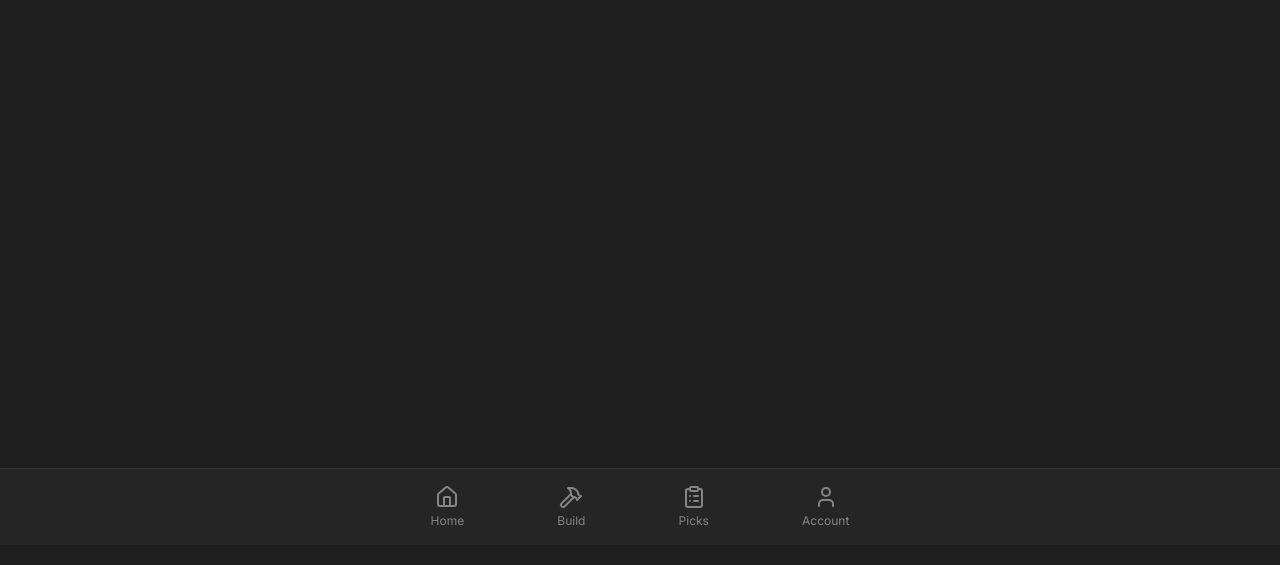
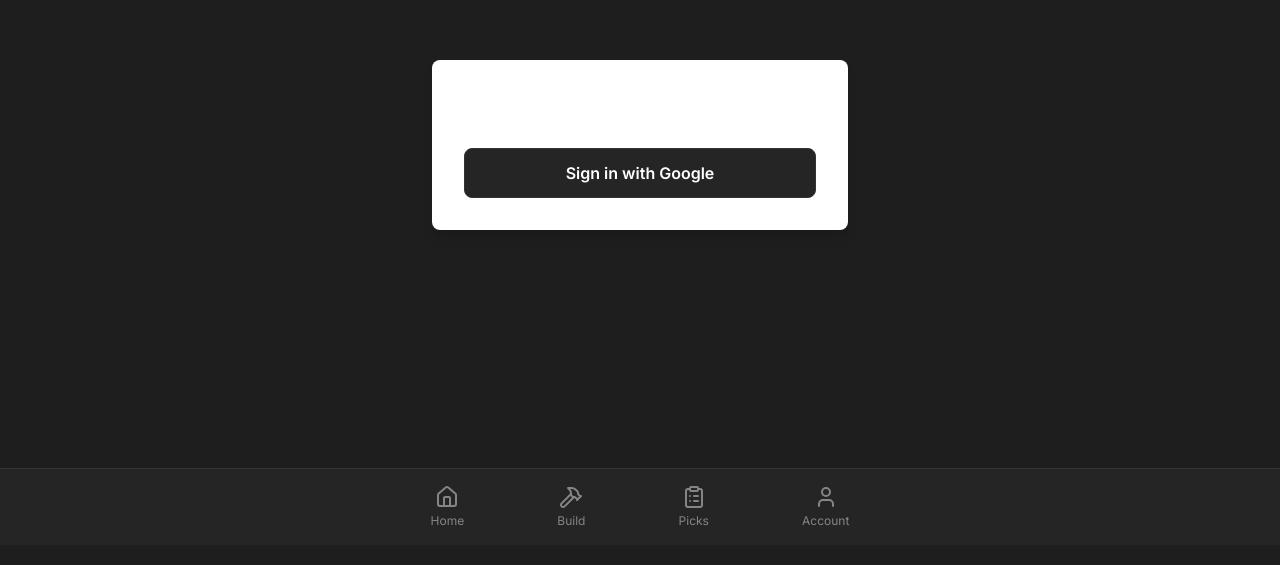
Before and after one commit to Jaylenmm/AresSAE, a Next.js app: page /login in a window 1280 px wide. Shown: the part 255-820 px from the top of the page. Built offline with nearby package versions, Linux system fonts and the light colour scheme; no server answers.

Commit message:
Add component files and force dynamic rendering

```diff
--- /dev/null
+++ b/components/LoginPageContent.tsx
@@ -0,0 +1,42 @@
+'use client'
+
+import { useState } from 'react'
+import { supabase } from '@/lib/supabase'
+import { useRouter, useSearchParams } from 'next/navigation'
+
+export default function LoginPageContent() {
+  const router = useRouter()
+  const searchParams = useSearchParams()
+  const redirect = searchParams.get('redirect') || '/'
+  const [loading, setLoading] = useState(false)
+
+  async function signInWithGoogle() {
+    setLoading(true)
+    const { error } = await supabase.auth.signInWithOAuth({
+      provider: 'google',
+      options: {
+        redirectTo: `${window.location.origin}/auth/callback?redirect=${redirect}`
+      }
+    })
+
+    if (error) {
+      alert('Error signing in')
+      setLoading(false)
+    }
+  }
+
+  return (
+    <main className="max-w-md mx-auto p-4 flex items-center justify-center min-h-screen">
+      <div className="bg-white rounded-lg shadow-lg p-8 w-full">
+        <h1 className="text-2xl font-bold mb-6 text-center">Sign In</h1>
+        <button
+          onClick={signInWithGoogle}
+          disabled={loading}
+          className="w-full bg-blue-600 text-white font-semibold py-3 rounded-lg hover:bg-blue-700 disabled:bg-gray-400"
+        >
+          {loading ? 'Signing in...' : 'Sign in with Google'}
+        </button>
+      </div>
+    </main>
+  )
+}
```
